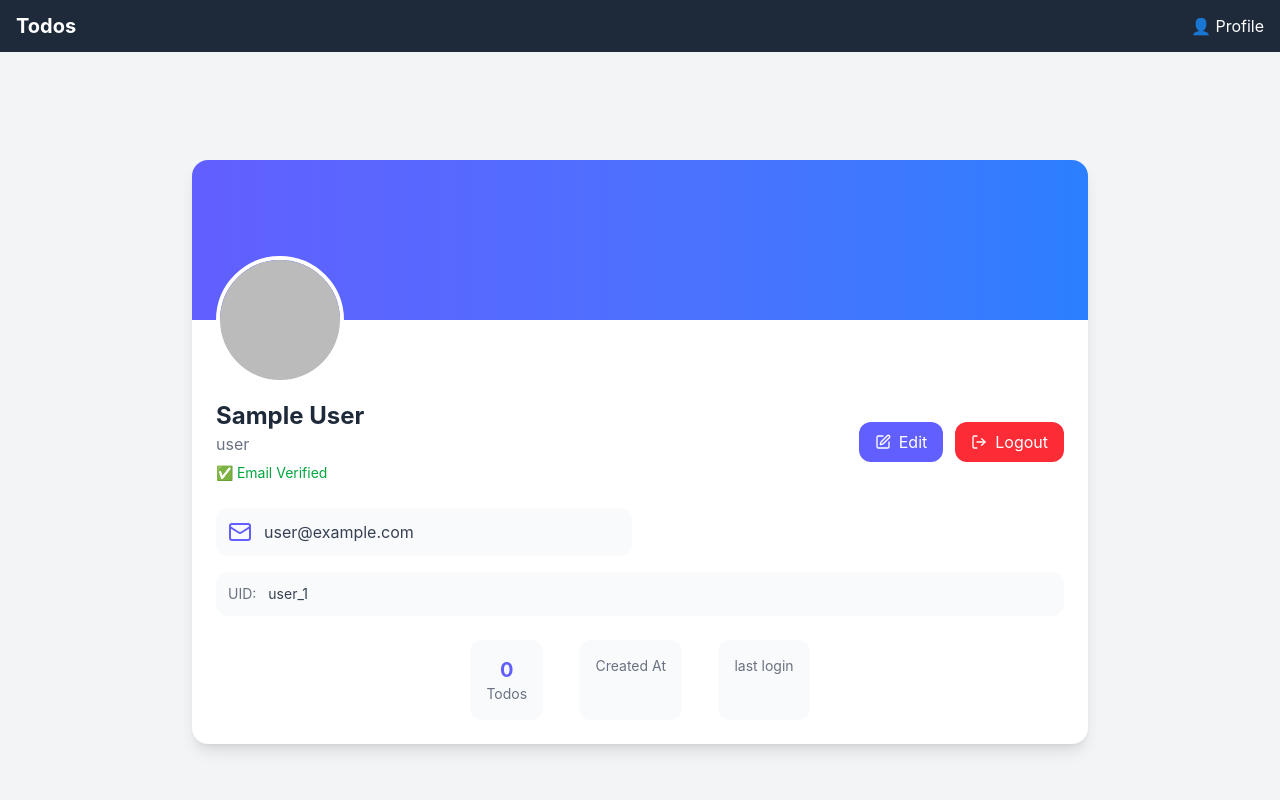
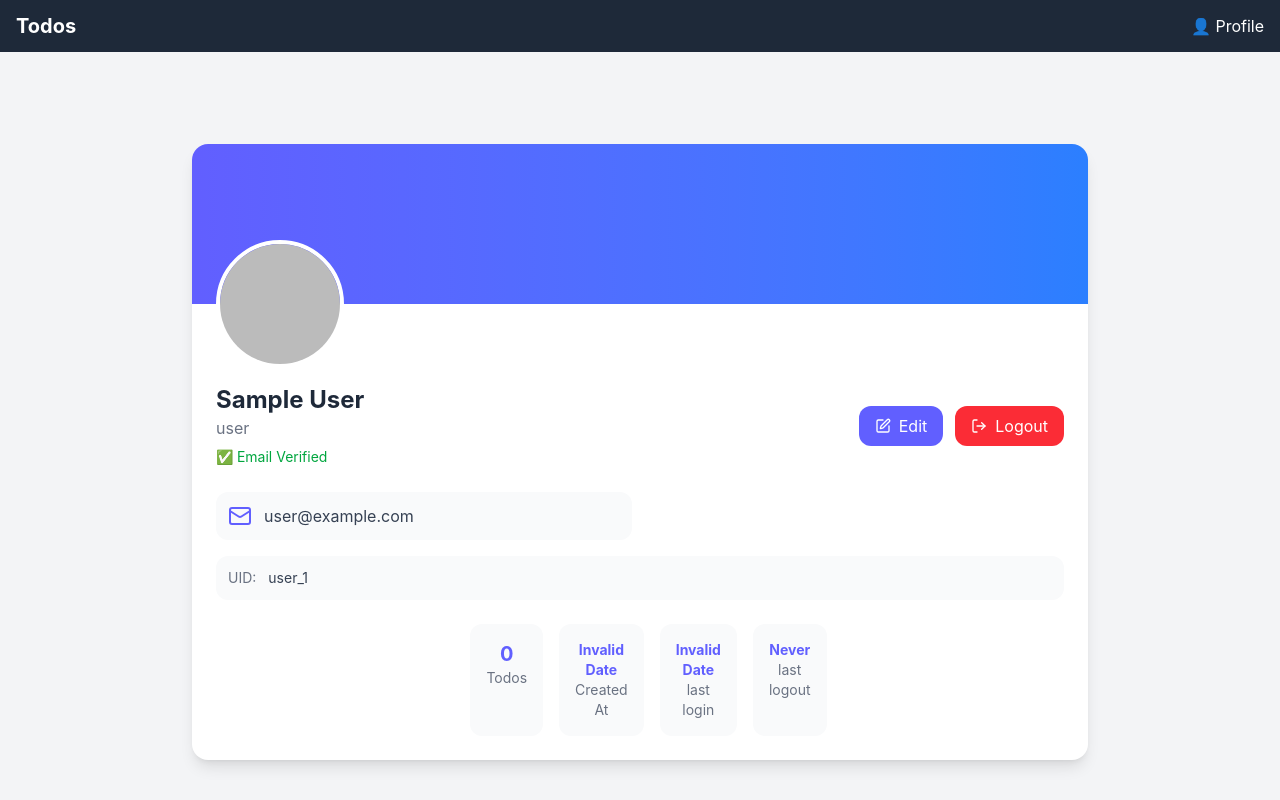
Before and after one commit to Sahadat-Hossen1/full-stack-todo-frontend-, a React app: page /userprofile in a window 1280 px wide. Shown: the top 800 px of the page. Built offline with nearby package versions, Linux system fonts and the light colour scheme; no server answers; data requests are answered from the project's data file; sample sign-in values are in the browser's storage; the HTML template or start-up script is replaced by a standard one.

Commit message:
update last login and signin time dynamicaly

```diff
--- a/db.json
+++ b/db.json
@@ -7,15 +7,6 @@
       "displayName": "Sahadat Hossen",
       "email": "devolopersahadat@gmail.com",
       "uid": "MRrtBPqoeYNqecmD95DeqM1ilYq1",
-      "role": "user"
-    },
-    {
-      "id": "1776267712245",
-      "photoURL": "https://lh3.googleusercontent.com/a/ACg8ocL0p7VUafv5SgGISfVnpMcTiQUa6nuBp8fkfBCfnlwhjqU7fULr=s96-c",
-      "phoneNumber": null,
-      "displayName": "Sahadat Hossen",
-      "email": "sahadat.hossen143515@gmail.com",
-      "uid": "yTwySRUBpKfkvXKr8hKTddDBURC2",
       "role": "user"
     },
     {
@@ -76,7 +67,9 @@
       "phoneNumber": null,
       "metadata": {
         "createdAt": "1776267354903",
-        "lastLoginAt": "1776762840463"
+        "lastLogin": "1776922785525",
+        "lastLogout": "Thu, 23 Apr 2026 05:39:45 GMT",
+        "lastSignInTime": "Thu, 23 Apr 2026 05:39:45 GMT"
       },
       "role": "admin"
     },
@@ -92,6 +85,24 @@
         "lastLoginAt": "1776763510659"
       },
       "role": "user"
+    },
+    {
+      "id": "1776920059687",
+      "uid": "iWzxCVpuq1RUIS8Zz3NLRthp4Ps1",
+      "displayName": "Sahadat Hossen",
+      "email": "sahadat.hossen143515@gmail.com",
+      "photoURL": "https://lh3.googleusercontent.com/a/ACg8ocL0p7VUafv5SgGISfVnpMcTiQUa6nuBp8fkfBCfnlwhjqU7fULr=s96-c",
+      "phoneNumber": null,
+      "metadata": {
+        "createdAt": "1776920059687",
+        "lastLogin": "1776922727855",
+        "lastLogout": "Thu, 23 Apr 2026 05:38:47 GMT",
+        "lastSignInTime": "Thu, 23 Apr 2026 05:38:47 GMT"
+      },
+      "role": "user",
+      "lastLogin": "1776922473639",
+      "lastLogout": "Thu, 23 Apr 2026 05:34:33 GMT",
+      "lastSignInTime": "Thu, 23 Apr 2026 05:34:33 GMT"
     }
   ],
   "todos": [
@@ -102,19 +113,19 @@
       "userUID": "is0YncpcfaPElKLl7bWSISNifrC2"
     },
     {
-      "id": 1776880685594,
+      "id": "1776880685594",
       "title": "now add sorting in todo project",
       "isCompleted": false,
       "userUID": "iyvmjdYe7VgPPvUKw9lEAPPO70C2"
     },
     {
-      "id": 1776880725009,
+      "id": "1776880725009",
       "title": "hello",
       "isCompleted": false,
       "userUID": "iyvmjdYe7VgPPvUKw9lEAPPO70C2"
     },
     {
-      "id": 1776881522795,
+      "id": "1776881522795",
       "title": "add sorting in todo project",
       "isCompleted": false,
       "userUID": "is0YncpcfaPElKLl7bWSISNifrC2"
--- a/src/components/GoogleSignin/GoogleSignIn.jsx
+++ b/src/components/GoogleSignin/GoogleSignIn.jsx
@@ -18,7 +18,7 @@ export default function GoogleSignIn() {
           //  conent with google signin methode
           signInWithPopup(auth,googleProvider).then(async(result)=>{
             const user=result.user;
-            // console.log(user);
+            console.log(user);
             if (user.uid) {
               const isAlreadyExist=AllUsersData.find((user)=>user.uid === result.user.uid);
               const newUser={
@@ -28,7 +28,12 @@ export default function GoogleSignIn() {
                 email:user.email,
                 photoURL:user.photoURL,
                 phoneNumber:user.phoneNumber,
-                metadata:user.metadata,
+                 metadata:{
+              createdAt:user.metadata.createdAt,
+              lastLogin:user.metadata.lastLoginAt,
+              lastLogout:user.metadata.lastSignInTime,
+              lastSignInTime:user.metadata.lastSignInTime
+            },
                 role:"user"
               }
               if(!isAlreadyExist){
@@ -39,6 +44,25 @@ export default function GoogleSignIn() {
                 })
               }else{
                 console.log("user already exist");
+                // Find the user's id from AllUsersData
+                const existingUser = AllUsersData.find((u) => u.uid === user.uid);
+                if (existingUser) {
+                  fetch(`http://localhost:3000/users/${existingUser.id}`, {
+                    method: "PATCH",
+                    headers: { "Content-Type": "application/json" },
+                    body: JSON.stringify({metadata:{
+                      createdAt: user.metadata.createdAt,
+                      lastLogin: user.metadata.lastLoginAt,
+                      lastLogout: user.metadata.lastSignInTime,
+                      lastSignInTime: user.metadata.lastSignInTime,
+                    }}),
+                  })
+                    .then((res) => res.json())
+                    .then((data) => console.log("User updated:", data))
+                    .catch((err) =>
+                      console.log("error from patch lastLogin", err),
+                    );
+                }
                 navigate('/')
               }
             }
--- a/src/components/admin/SingleUser.jsx
+++ b/src/components/admin/SingleUser.jsx
@@ -12,7 +12,7 @@ export default function SingleUser() {
   const {AllTodosData}=useAdmin()
 
   const todoByUID = singleUser.length > 0 ? AllTodosData.filter((todo) => todo?.userUID === singleUser[0]?.uid) : [];
-  console.log(todoByUID);
+  // console.log(todoByUID);
 
 
 
@@ -22,6 +22,7 @@ useEffect(()=>{
     const response=await fetch(`http://localhost:3000/users?id=${id}`)
     const data=await response.json()
     // console.log(data[0]?.metadata?.createdAt);
+    console.log(data);
 
     setSingleUser(data)
   }
@@ -72,7 +73,7 @@ useEffect(()=>{
           <p>
             <span className="font-medium">
               Last Sign In:
-            {user?.metadata?.lastLoginAt ? new Date(Number(user?.metadata?.lastLoginAt)).toLocaleString() : "Never"}
+            {user?.metadata?.lastLogin ? new Date(Number(user?.metadata?.lastLogin)).toLocaleString() : "Never"}
               </span>{" "}
           </p>
         </div>
--- a/src/pages/Registration.jsx
+++ b/src/pages/Registration.jsx
@@ -39,7 +39,12 @@ export default function Registration() {
             email,
             photoURL:userCredential.user.photoURL,
             phoneNumber:userCredential.user.phoneNumber,
-            metadata:userCredential.user.metadata,
+            metadata:{
+              createdAt:userCredential.user.metadata.createdAt,
+              lastLogin:userCredential.user.metadata.lastLoginAt,
+              lastLogout:userCredential.user.metadata.lastSignInTime,
+              lastSignInTime:userCredential.user.metadata.lastSignInTime
+            },
             role:"user"
           }
           if(!isAlreadyExist){
--- a/src/pages/UserProfile.jsx
+++ b/src/pages/UserProfile.jsx
@@ -4,15 +4,15 @@ import { signOut } from "firebase/auth";
 import auth from "../firebase/firebaseConfig/FirebaseConfig";
 import useAuth from "../context/auth/useAuth";
 import { NavLink, useNavigate } from "react-router-dom";
-import useTodo from './../context/todo/useTodo';
+import useTodo from "./../context/todo/useTodo";
 
 export default function UserProfile() {
   const { user, isLoading } = useAuth();
-  const{todos}=useTodo()
+  const { todos } = useTodo();
   // console.log(user);
 
   //
-const navigate=useNavigate()
+  const navigate = useNavigate();
   // destructure safely
   const {
     displayName,
@@ -22,13 +22,13 @@ const navigate=useNavigate()
     phoneNumber,
     emailVerified,
     role,
-    metadata,
+
   } = user || {};
 
   const handleLogout = async () => {
-  signOut(auth).then(()=>{
-    navigate("/")
-  })
+    signOut(auth).then(() => {
+      navigate("/");
+    });
   };
 
   if (isLoading) {
@@ -50,11 +50,10 @@ const navigate=useNavigate()
   return (
     <div className="min-h-screen bg-gray-100 flex items-center justify-center p-6">
       <div className="w-full max-w-4xl bg-white rounded-2xl shadow-lg overflow-hidden">
-
         {/* Cover */}
         <div className="h-40 bg-gradient-to-r from-indigo-500 to-blue-500 relative">
           <img
-            src={photoURL||displayName.charAt(0).toUpperCase()}
+            src={photoURL || displayName.charAt(0).toUpperCase()}
             // src={photoURL || "https://i.pravatar.cc/150"}
             alt="profile"
             className="w-32 h-32 rounded-full border-4 border-white absolute -bottom-16 left-6 object-cover"
@@ -63,7 +62,6 @@ const navigate=useNavigate()
 
         {/* Content */}
         <div className="pt-20 pb-6 px-6">
-
           {/* Header */}
           <div className="flex flex-col md:flex-row md:items-center md:justify-between gap-4">
             <div>
@@ -112,7 +110,6 @@ const navigate=useNavigate()
 
           {/* Info */}
           <div className="grid grid-cols-1 md:grid-cols-2 gap-4 mt-6">
-
             {/* Email */}
             <div className="flex items-center gap-3 p-3 bg-gray-50 rounded-xl">
               <Mail className="text-indigo-500" />
@@ -136,9 +133,7 @@ const navigate=useNavigate()
             {/* UID */}
             <div className="flex items-center gap-3 p-3 bg-gray-50 rounded-xl md:col-span-2">
               <span className="text-gray-500 text-sm">UID:</span>
-              <span className="text-gray-700 text-sm break-all">
-                {uid}
-              </span>
+              <span className="text-gray-700 text-sm break-all">{uid}</span>
             </div>
           </div>
 
@@ -156,22 +151,39 @@ const navigate=useNavigate()
           {/* Stats */}
           <div className="flex justify-between mx-[30%] gap-4 mt-6 text-center">
             <div className="p-4 bg-gray-50 rounded-xl">
-              <h4 className="text-xl font-bold text-indigo-500">{todos?.length} </h4>
+              <h4 className="text-xl font-bold text-indigo-500">
+                {todos?.length}{" "}
+              </h4>
               <p className="text-gray-500 text-sm">Todos</p>
             </div>
 
-
+            <div className="p-4 bg-gray-50 rounded-xl">
+              <h4 className="text-sm font-bold text-indigo-500">
+                {/* {metadata.createdAt
+                  ? new Date(metadata.createdAt).toLocaleString()
+                  : "never"} */}
+                {new Date(Number(user?.metadata?.createdAt)).toLocaleString()}
+              </h4>
+              <p className="text-gray-500 text-sm">Created At </p>
+            </div>
 
             <div className="p-4 bg-gray-50 rounded-xl">
-              <h4 className="text-sm font-bold text-indigo-500">{metadata.creationTime} </h4>
-              <p className="text-gray-500 text-sm">Created At </p>
+              <h4 className="text-sm font-bold text-indigo-500">
+                {new Date(Number(user?.metadata?.lastLogin)).toLocaleString()}
+              </h4>
+              <p className="text-gray-500 text-sm">last login </p>
             </div>
             <div className="p-4 bg-gray-50 rounded-xl">
-              <h4 className="text-sm font-bold text-indigo-500">{metadata.lastSignInTime} </h4>
-              <p className="text-gray-500 text-sm">last login </p>
+              <h4 className="text-sm font-bold text-indigo-500">
+                {user?.metadata?.lastLogout
+                  ? new Date(user.metadata.lastLogout).toLocaleString("en-BD", {
+                      timeZone: "Asia/Dhaka",
+                    })
+                  : "Never"}
+              </h4>
+              <p className="text-gray-500 text-sm">last logout </p>
             </div>
           </div>
-
         </div>
       </div>
     </div>
```
Also changed, not shown: src/pages/Login.jsx (+62 -50 lines), plan.txt.
